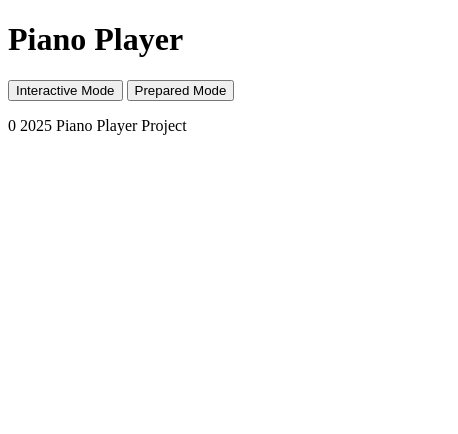
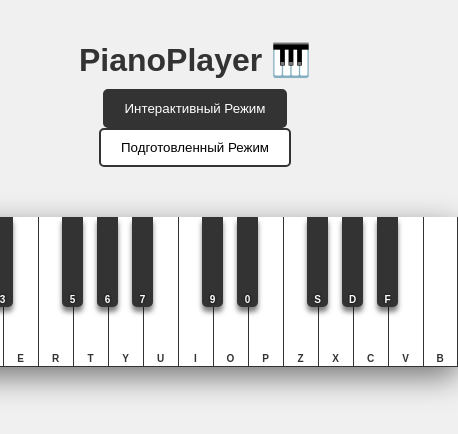
Before and after one commit to aimakashe/piano-player, a website: page index.html in a window 390 px wide. Shown: the whole page, 458 px wide, since content can reach past the window. Drawn offline with Linux system fonts and the light colour scheme.

Commit message:
feat:  create responsive piano keyboard UI

```diff
--- a/index.html
+++ b/index.html
@@ -1,57 +1,29 @@
 <!DOCTYPE html>
-<html lang="en">
+<html lang="ru">
 <head>
     <meta charset="UTF-8">
     <meta name="viewport" content="width=device-width, initial-scale=1.0">
-    <title>Piano Player</title>
-    <link rel="stylesheet" href="style.css"
+    <title>PianoPlayer - Виртуальное Пианино</title>
+    <link rel="stylesheet" href="style.css">
 </head>
 <body>
+
     <header>
-        <h1>Piano Player</h1>
-        <nav>
-            <button id="mode-interactive" class="mode-btn active">Interactive Mode</button>
-            <button id="mode-prepared" class="mode-btn">Prepared Mode</button>
+        <h1>PianoPlayer 🎹</h1>
+        <nav id="mode-selector">
+            <button id="interactive-mode-btn" class="active">Интерактивный Режим</button>
+            <button id="prepared-mode-btn">Подготовленный Режим</button>
         </nav>
     </header>
 
-    <main>
-        <section id="piano-container" class="piano">
+    <main id="piano-app">
+        <div id="piano-keyboard">
+            </div>
 
-            <!-- 24 клавиши (2 октавы): 14 белых + 10 черных -->
-            <div class="key white" data-note="C4"></div>
-            <div class="key black" data-note="C#4"></div>
-            <div class="key white" data-note="D4"></div>
-            <div class="key black" data-note="D#4"></div>
-            <div class="key white" data-note="E4"></div>
-            <div class="key white" data-note="F4"></div>
-            <div class="key black" data-note="F#4"></div>
-            <div class="key white" data-note="G4"></div>
-            <div class="key black" data-note="G#4"></div>
-            <div class="key white" data-note="A4"></div>
-            <div class="key black" data-note="A#4"></div>
-            <div class="key white" data-note="B4"></div>
-
-            <div class="key white" data-note="C5"></div>
-            <div class="key black" data-note="C#5"></div>
-            <div class="key white" data-note="D5"></div>
-            <div class="key black" data-note="D#5"></div>
-            <div class="key white" data-note="E5"></div>
-            <div class="key white" data-note="F5"></div>
-            <div class="key black" data-note="F#5"></div>
-            <div class="key white" data-note="G5"></div>
-            <div class="key black" data-note="G#5"></div>
-            <div class="key white" data-note="A5"></div>
-            <div class="key black" data-note="A#5"></div>
-            <div class="key white" data-note="B5"></div>
-        </section>
+        <section id="controls">
+            </section>
     </main>
 
-    <footer>
-        <p>0 2025 Piano Player Project</p>
-    </footer>
-
-    <script type="module" src="main.js"></script>
-
+    <script src="script.js"></script>
 </body>
 </html>
--- /dev/null
+++ b/script.js
@@ -0,0 +1,48 @@
+// Генерация клавиатуры
+
+// Карта соответствия клавиши клавиатуры и ноты
+const KEY_MAP = {
+    'q': 'C3', '2': 'C#3', 'w': 'D3', '3': 'D#3', 'e': 'E3', 'r': 'F3', '5': 'F#3', 't': 'G3', '6': 'G#3', 'y': 'A3', '7': 'A#3', 'u': 'B3', // Октава 3
+    'i': 'C4', '9': 'C#4', 'o': 'D4', '0': 'D#4', 'p': 'E4', 'z': 'F4', 's': 'F#4', 'x': 'G4', 'd': 'G#4', 'c': 'A4', 'f': 'A#4', 'v': 'B4', // Октава 4
+    'b': 'C5', 'h': 'C#5', 'n': 'D5', 'j': 'D#5', 'm': 'E5' // Начало Октавы 5 (для запаса)
+};
+
+// Список нот для генерации: от C3 до C5 (2 октавы + 1 нота)
+const ALL_NOTES = [
+    'C3', 'C#3', 'D3', 'D#3', 'E3', 'F3', 'F#3', 'G3', 'G#3', 'A3', 'A#3', 'B3',
+    'C4', 'C#4', 'D4', 'D#4', 'E4', 'F4', 'F#4', 'G4', 'G#4', 'A4', 'A#4', 'B4',
+    'C5'
+];
+
+// Функция для определения типа клавиши (белая или черная)
+const isBlackKey = (note) => note.includes('#');
+
+// Функция для генерации HTML-разметки клавиатуры
+const createKeyboard = () => {
+    const keyboardContainer = document.getElementById('piano-keyboard');
+    keyboardContainer.innerHTML = '';
+
+    ALL_NOTES.forEach(note => {
+        const keyElement = document.createElement('div');
+        const isBlack = isBlackKey(note);
+
+        keyElement.classList.add('key');
+        keyElement.classList.add(isBlack ? 'black' : 'white');
+
+        keyElement.dataset.note = note;
+
+        const keyboardKey = Object.keys(KEY_MAP).find(key => KEY_MAP[key] === note);
+
+        if (keyboardKey) {
+            const keyLabel = document.createElement('span');
+            keyLabel.classList.add('key-label');
+            keyLabel.textContent = keyboardKey.toUpperCase();
+            keyElement.appendChild(keyLabel);
+        }
+
+        keyboardContainer.appendChild(keyElement);
+    });
+};
+
+// Запуск генерации при загрузке страницы
+document.addEventListener('DOMContentLoaded', createKeyboard);
--- a/style.css
+++ b/style.css
@@ -0,0 +1,179 @@
+body {
+    font-family: Arial, sans-serif;
+    display: flex;
+    flex-direction: column;
+    align-items: center;
+    background-color: #f0f0f0;
+    margin: 0;
+    padding: 20px;
+}
+
+header {
+    width: 100%;
+    max-width: 1200px;
+    margin-bottom: 30px;
+    text-align: center;
+}
+
+h1 {
+    color: #333;
+    margin-bottom: 10px;
+}
+
+/* Навигация/Переключение режимов */
+#mode-selector button {
+    padding: 10px 20px;
+    margin: 0 5px;
+    border: 2px solid #333;
+    border-radius: 5px;
+    background-color: #fff;
+    cursor: pointer;
+    transition: background-color 0.2s, color 0.2s;
+}
+
+#mode-selector button.active {
+    background-color: #333;
+    color: #fff;
+}
+
+#mode-selector button:hover:not(.active) {
+    background-color: #ddd;
+}
+
+/* СТИЛИ КЛАВИАТУРЫ           */
+#piano-keyboard {
+    position: relative;
+    display: flex;
+    max-width: fit-content;
+    margin: 20px 0;
+    padding: 0;
+    background-color: #111;
+    border-radius: 8px;
+    box-shadow: 0 10px 30px rgba(0, 0, 0, 0.5);
+    --white-key-width: 50px;
+}
+
+.key {
+    height: 200px;
+    position: relative;
+    cursor: pointer;
+    transition: background-color 0.1s, transform 0.1s;
+    user-select: none;
+    box-sizing: border-box;
+}
+
+/* БЕЛЫЕ КЛАВИШИ */
+.key.white {
+    width: var(--white-key-width);
+    background-color: #fff;
+    border: 1px solid #333;
+    border-top: none;
+    border-right: none; /* Убираем правый бордюр, чтобы не было двойных линий */
+    z-index: 1;
+}
+/* Последняя белая клавиша должна иметь правый бордюр */
+#piano-keyboard > .key.white:last-child {
+    border-right: 1px solid #333;
+}
+
+
+/* ЧЕРНЫЕ КЛАВИШИ */
+.key.black {
+    width: calc(var(--white-key-width) * 0.6);
+    height: 120px;
+    background-color: #333;
+    position: absolute;
+    z-index: 2;
+    border-radius: 0 0 5px 5px;
+    box-shadow: 0 5px 5px rgba(0, 0, 0, 0.5);
+}
+
+/* ------------------------------------ */
+/* ПОЗИЦИОНИРОВАНИЕ ЧЕРНЫХ КЛАВИШЕЙ  */
+/* ------------------------------------ */
+
+/* Вычисляем позицию LEFT относительно начала контейнера #piano-keyboard.
+
+   Формула: (Номер белой клавиши слева * Ширина белой клавиши) - Смещение для центрирования
+   (Смещение ~ половина ширины черной клавиши)
+*/
+
+/* C#3 (1-я белая клавиша C3) */
+.key.black[data-note$="C#3"] { left: calc(var(--white-key-width) * 1 - (var(--white-key-width) * 0.3)); }
+/* D#3 (2-я белая клавиша D3) */
+.key.black[data-note$="D#3"] { left: calc(var(--white-key-width) * 2 - (var(--white-key-width) * 0.3)); }
+/* F#3 (4-я белая клавиша F3) */
+.key.black[data-note$="F#3"] { left: calc(var(--white-key-width) * 4 - (var(--white-key-width) * 0.3)); }
+/* G#3 (5-я белая клавиша G3) */
+.key.black[data-note$="G#3"] { left: calc(var(--white-key-width) * 5 - (var(--white-key-width) * 0.3)); }
+/* A#3 (6-я белая клавиша A3) */
+.key.black[data-note$="A#3"] { left: calc(var(--white-key-width) * 6 - (var(--white-key-width) * 0.3)); }
+
+
+/* C#4 (8-я белая клавиша C4) */
+.key.black[data-note$="C#4"] { left: calc(var(--white-key-width) * 8 - (var(--white-key-width) * 0.3)); }
+/* D#4 (9-я белая клавиша D4) */
+.key.black[data-note$="D#4"] { left: calc(var(--white-key-width) * 9 - (var(--white-key-width) * 0.3)); }
+/* F#4 (11-я белая клавиша F4) */
+.key.black[data-note$="F#4"] { left: calc(var(--white-key-width) * 11 - (var(--white-key-width) * 0.3)); }
+/* G#4 (12-я белая клавиша G4) */
+.key.black[data-note$="G#4"] { left: calc(var(--white-key-width) * 12 - (var(--white-key-width) * 0.3)); }
+/* A#4 (13-я белая клавиша A4) */
+.key.black[data-note$="A#4"] { left: calc(var(--white-key-width) * 13 - (var(--white-key-width) * 0.3)); }
+
+/* C#5 (15-я белая клавиша C5) */
+.key.black[data-note$="C#5"] { left: calc(var(--white-key-width) * 15 - (var(--white-key-width) * 0.3)); }
+/* D#5 (16-я белая клавиша D5 - если нужна) */
+/* .key.black[data-note$="D#5"] { left: calc(var(--white-key-width) * 16 - (var(--white-key-width) * 0.3)); } */
+
+
+
+/* Эффект нажатия (Общий) */
+.key.active {
+    transform: translateY(2px);
+    box-shadow: none;
+}
+/* Эффект нажатия (Белая клавиша) */
+.key.white.active {
+    background-color: #ddd;
+}
+/* Эффект нажатия (Черная клавиша) */
+.key.black.active {
+    background-color: #555;
+}
+
+/* Подпись клавиши клавиатуры */
+.key-label {
+    position: absolute;
+    bottom: 5px;
+    left: 50%;
+    transform: translateX(-50%);
+    font-size: 14px;
+    color: #333;
+    font-weight: bold;
+    /* Тень для читаемости на белых */
+    text-shadow: 0 0 3px #fff;
+}
+
+.key.black .key-label {
+    color: #fff;
+    /* Тень для читаемости на черных */
+    text-shadow: 0 0 3px #000;
+}
+
+
+@media (max-width: 800px) {
+    #piano-keyboard {
+        --white-key-width: 35px;
+    }
+    .key {
+        height: 150px;
+    }
+    .key.black {
+        height: 90px;
+    }
+    .key-label {
+        font-size: 10px;
+        bottom: 2px;
+    }
+}
```
Also changed, not shown: eslint.config.js (deleted, +0 -23 lines), .eslintrc.js (added), README.md (added), main.js (deleted).
